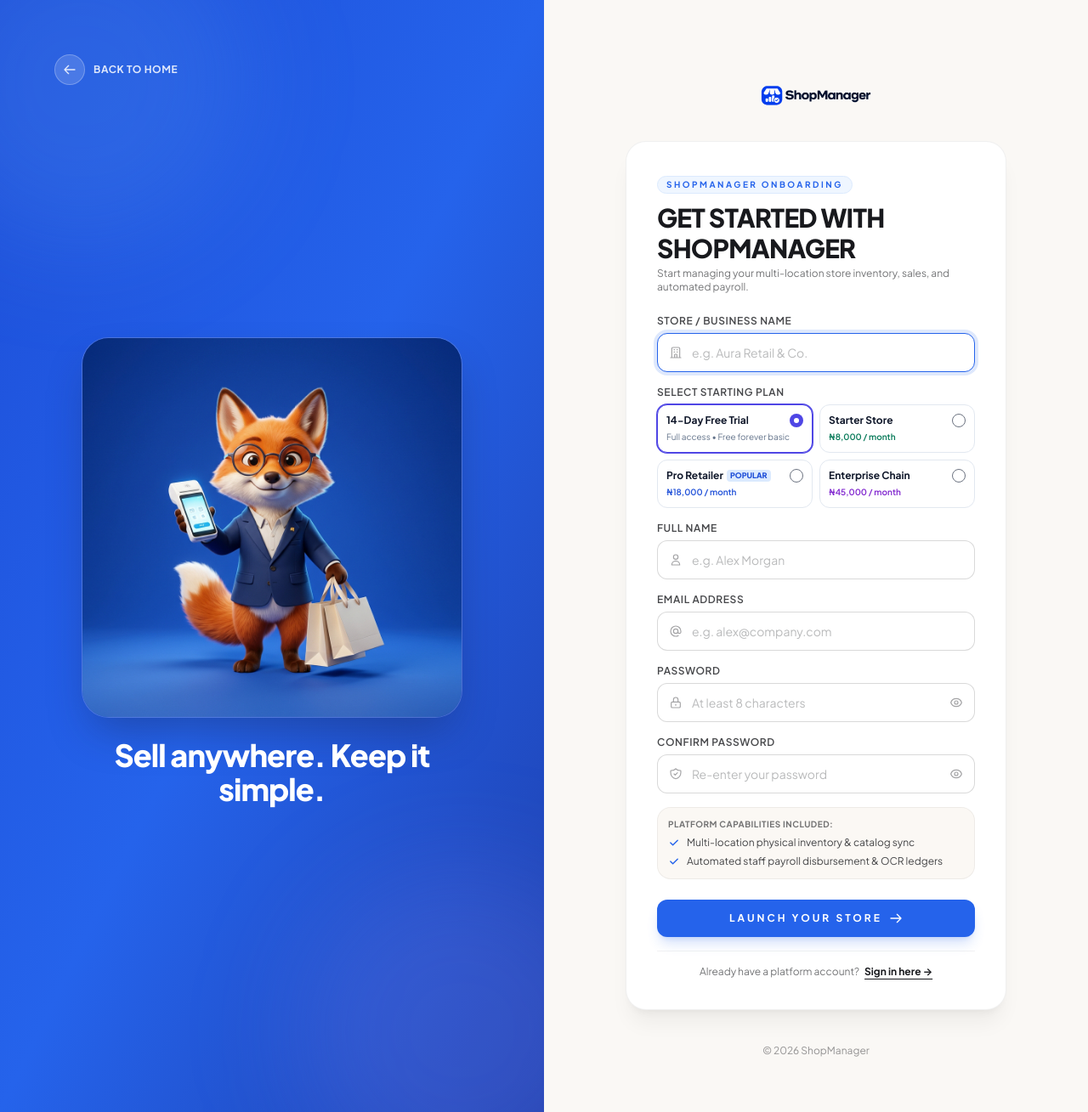
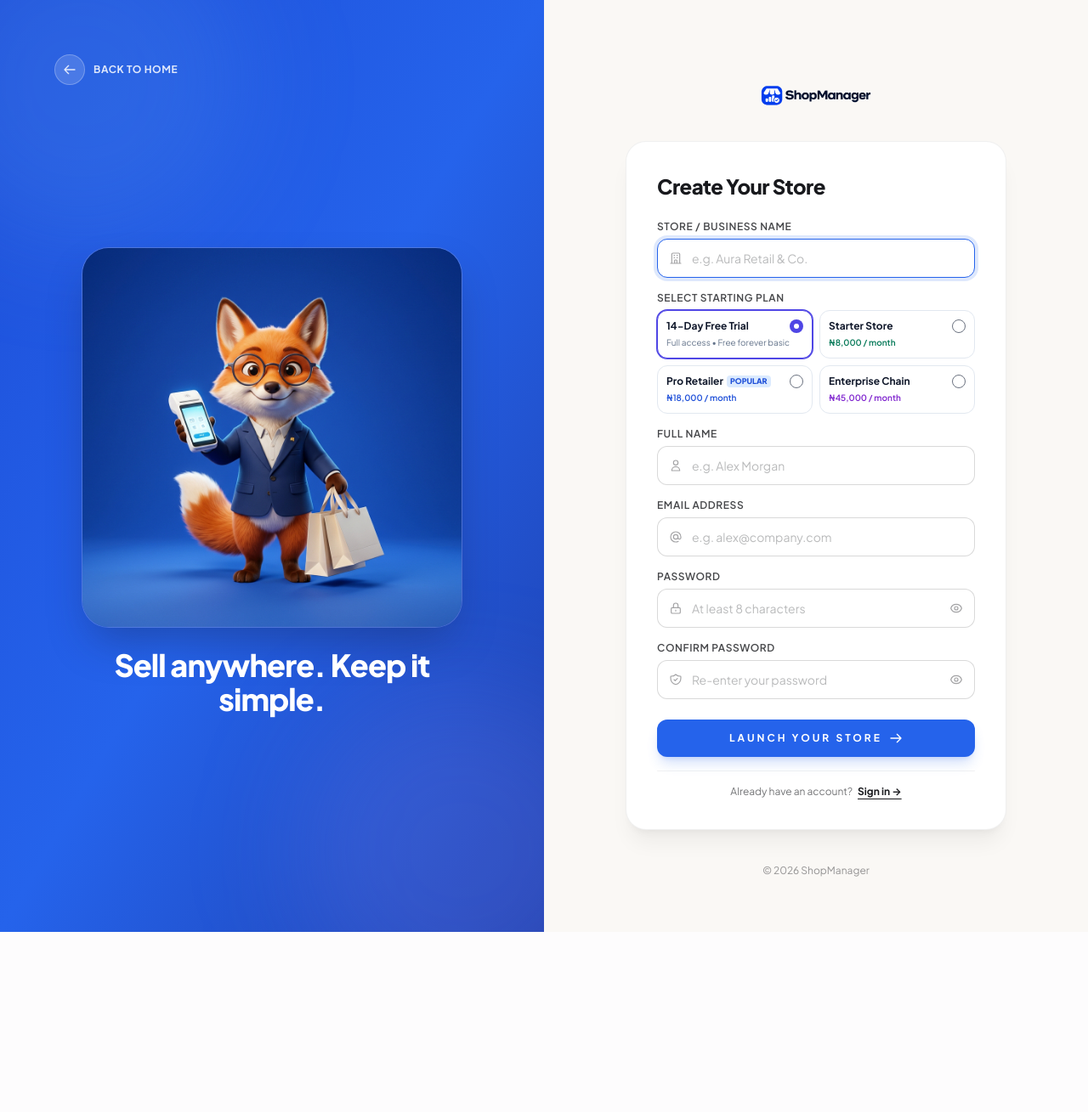
Before and after one commit to ruelnuffy/Shop-manager, a Laravel app: page /register in a window 1280 px wide. Shown: the whole page at 85% size. After the commit the page ends 1097 px from the top, so only its background shows below. Run offline with Laravel 12, Linux system fonts and the light colour scheme; data comes from the database, SQL or seed files in the repository; style sheets or scripts are compiled from the project's sources; some libraries are stand-ins or nearby versions.

Commit message:
Simplify register page copy and remove capabilities box

```diff
--- a/resources/views/auth/register.blade.php
+++ b/resources/views/auth/register.blade.php
@@ -6,15 +6,9 @@
 <x-guest-layout>
     <!-- Header Block -->
     <div class="mb-6">
-        <div class="inline-flex items-center gap-1.5 px-2.5 py-0.5 rounded-full text-[10px] font-bold uppercase tracking-widest bg-blue-50 text-blue-600 border border-blue-100 mb-2.5">
-            {{ $currentTenant ? 'New Account Registration' : $platformName . ' Onboarding' }}
-        </div>
-        <h2 class="font-display font-extrabold text-2xl sm:text-3xl uppercase tracking-tight text-brand-charcoal">
-            {{ $currentTenant ? 'Create Your Account' : 'Get Started with ' . $platformName }}
+        <h2 class="font-display font-extrabold text-2xl tracking-tight text-brand-charcoal">
+            {{ $currentTenant ? 'Create Account' : 'Create Your Store' }}
         </h2>
-        <p class="text-xs text-brand-charcoal/60 mt-1 font-normal">
-            {{ $currentTenant ? 'Join our store for order tracking, wishlist, and exclusive member privileges.' : 'Start managing your multi-location store inventory, sales, and automated payroll.' }}
-        </p>
     </div>
 
     <form
@@ -216,25 +210,6 @@
             <x-input-error :messages="$errors->get('password_confirmation')" class="mt-2" />
         </div>
 
-        <!-- Perks Snippet -->
-        <div class="p-3 rounded-2xl bg-brand-cream/80 border border-black/5 space-y-1.5">
-            <span class="text-[10px] font-bold uppercase tracking-wider text-brand-charcoal/60 block mb-1">
-                {{ $currentTenant ? 'Your Member Privileges:' : 'Platform Capabilities Included:' }}
-            </span>
-            <div class="flex items-center gap-2 text-xs text-brand-charcoal/80">
-                <svg class="w-3.5 h-3.5 text-blue-600 shrink-0" fill="currentColor" viewBox="0 0 20 20">
-                    <path fill-rule="evenodd" d="M16.707 5.293a1 1 0 010 1.414l-8 8a1 1 0 01-1.414 0l-4-4a1 1 0 011.414-1.414L8 12.586l7.293-7.293a1 1 0 011.414 0z" clip-rule="evenodd" />
-                </svg>
-                <span>{{ $currentTenant ? 'Personal order history and boutique privileges' : 'Multi-location physical inventory & catalog sync' }}</span>
-            </div>
-            <div class="flex items-center gap-2 text-xs text-brand-charcoal/80">
-                <svg class="w-3.5 h-3.5 text-blue-600 shrink-0" fill="currentColor" viewBox="0 0 20 20">
-                    <path fill-rule="evenodd" d="M16.707 5.293a1 1 0 010 1.414l-8 8a1 1 0 01-1.414 0l-4-4a1 1 0 011.414-1.414L8 12.586l7.293-7.293a1 1 0 011.414 0z" clip-rule="evenodd" />
-                </svg>
-                <span>{{ $currentTenant ? 'Live dispatch tracking & digital purchase receipts' : 'Automated staff payroll disbursement & OCR ledgers' }}</span>
-            </div>
-        </div>
-
         <!-- Submit Button -->
         <div class="pt-2">
             <x-primary-button class="group">
@@ -248,12 +223,12 @@
         <!-- Login Link -->
         <div class="pt-4 text-center border-t border-black/5">
             <p class="text-xs text-brand-charcoal/60">
-                {{ $currentTenant ? __('Already have a boutique account?') : __('Already have a platform account?') }}
+                {{ __('Already have an account?') }}
                 <a
                     href="{{ route('login') }}"
                     class="font-bold text-brand-charcoal hover:text-blue-600 underline underline-offset-4 transition-colors ml-1"
                 >
-                    {{ __('Sign in here') }} &rarr;
+                    {{ __('Sign in') }} &rarr;
                 </a>
             </p>
         </div>
```
